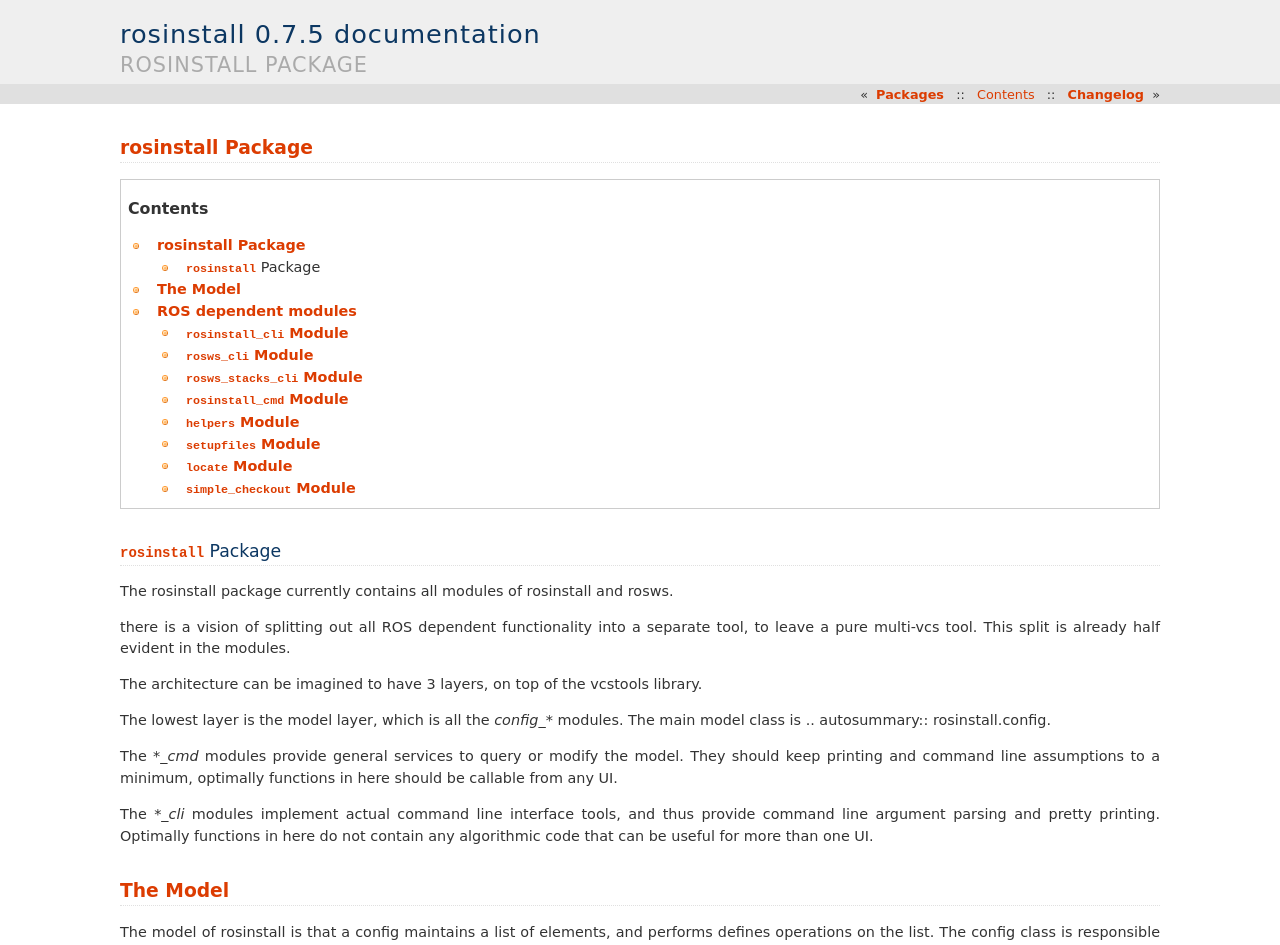
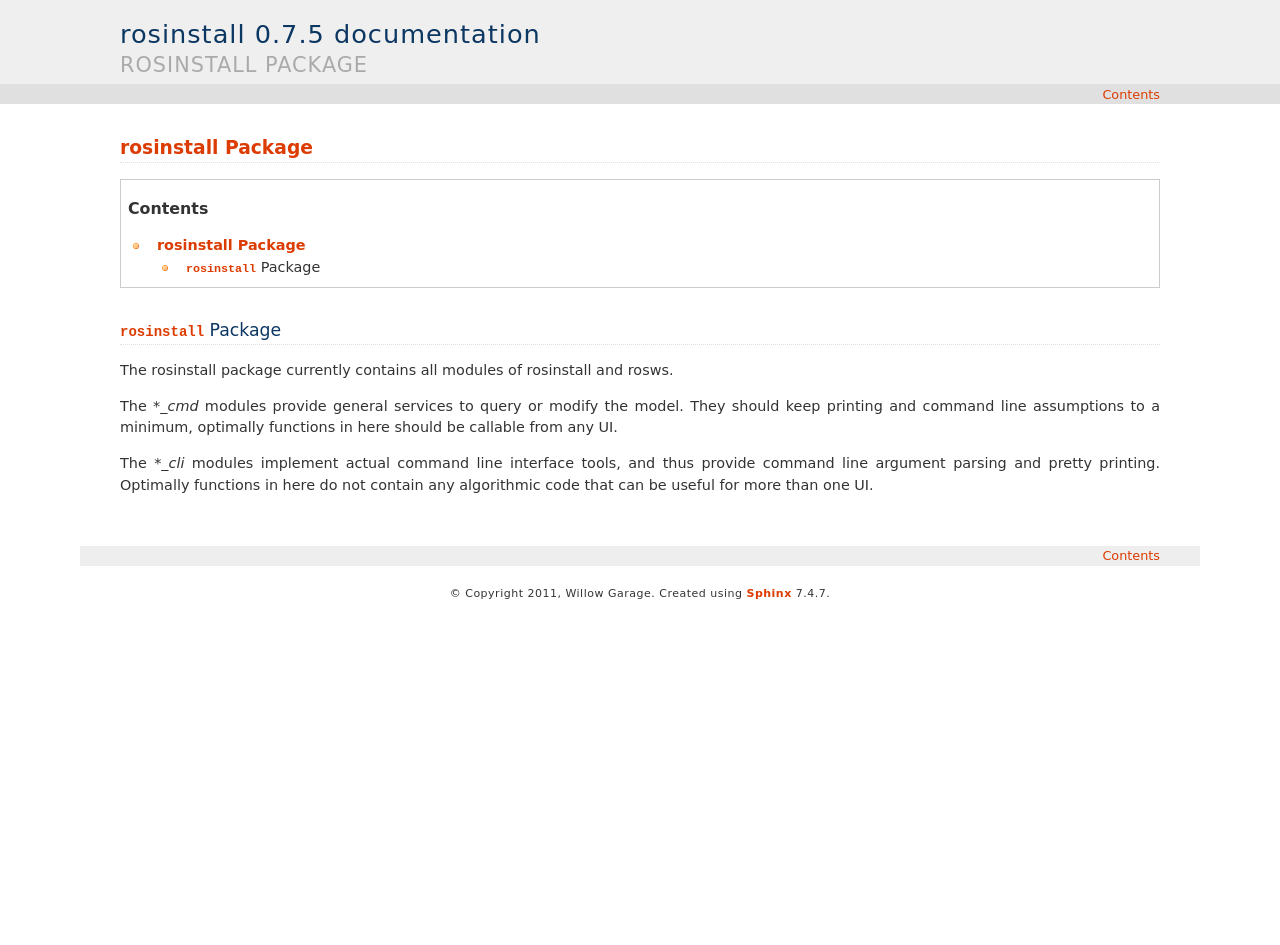
Before and after one commit to vcstools/rosinstall, a Sphinx documentation site: the page built from doc/rosinstall.rst, in a window 1280 px wide and 1400 px high. Shown: the top 945 px of the window. Built offline with Sphinx 7.4.7, drawn with Linux system fonts in a browser that asks for light colours; some of the changed text lies outside the part shown.

Commit message:
update / reduce documentation

```diff
--- a/doc/conf.py
+++ b/doc/conf.py
@@ -28,7 +28,7 @@
 # If extensions (or modules to document with autodoc) are in another directory,
 # add these directories to sys.path here. If the directory is relative to the
 # documentation root, use os.path.abspath to make it absolute, like shown here.
-sys.path.insert(0, os.path.abspath('../src'))
+# sys.path.insert(0, os.path.abspath('../src'))
 
 # -- General configuration -----------------------------------------------
 
@@ -37,8 +37,8 @@
 
 # Add any Sphinx extension module names here, as strings. They can be extensions
 # coming with Sphinx (named 'sphinx.ext.*') or your custom ones.
-extensions = ['sphinx.ext.autodoc', 'sphinx.ext.intersphinx',
-              'sphinx.ext.coverage', 'sphinx.ext.autosummary']
+extensions = ['sphinx.ext.intersphinx',
+              'sphinx.ext.coverage']
 
 # Add any paths that contain templates here, relative to this directory.
 templates_path = ['_templates']
--- a/doc/rosinstall.rst
+++ b/doc/rosinstall.rst
@@ -9,16 +9,6 @@
 
 The rosinstall package currently contains all modules of rosinstall and rosws.
 
-there is a vision of splitting out all ROS dependent functionality into
-a separate tool, to leave a pure multi-vcs tool. This split is already half
-evident in the modules.
-
-The architecture can be imagined to have 3 layers, on top of the
-vcstools library.
-
-The lowest layer is the model layer, which is all the `config_*` modules.
-The main model class is .. autosummary:: rosinstall.config.
-
 The `*_cmd` modules provide general services to query or modify the model.
 They should keep printing and command line assumptions to a minimum,
 optimally functions in here should be callable from any UI.
@@ -27,93 +17,3 @@
 provide command line argument parsing and pretty printing. Optimally
 functions in here do not contain any algorithmic code that can be useful
 for more than one UI.
-
-
-The Model
-=========
-
-The model of rosinstall is that a config maintains a list of elements,
-and performs defines operations on the list. The config class is
-responsible for ensuring consistency, such as not having two elements
-with the same localname.
-
-A config element defines one main function `install`, which eventually
-calls an SCM provider to checkout or update code.
-
-
-
-ROS dependent modules
-=====================
-
-These modules provide functions on top of the multiproject context with reference to ROS.
-
-:mod:`rosinstall_cli` Module
-----------------------------
-
-.. automodule:: rosinstall.rosinstall_cli
-    :members:
-    :special-members:
-    :undoc-members:
-    :show-inheritance:
-
-
-:mod:`rosws_cli` Module
------------------------
-
-.. automodule:: rosinstall.rosws_cli
-    :members:
-    :undoc-members:
-    :show-inheritance:
-
-:mod:`rosws_stacks_cli` Module
-------------------------------
-
-.. automodule:: rosinstall.rosws_stacks_cli
-    :members:
-    :special-members:
-    :undoc-members:
-    :show-inheritance:
-
-:mod:`rosinstall_cmd` Module
-----------------------------
-
-.. automodule:: rosinstall.rosinstall_cmd
-    :members:
-    :undoc-members:
-    :show-inheritance:
-
-
-:mod:`helpers` Module
----------------------
-
-.. automodule:: rosinstall.helpers
-    :members:
-    :undoc-members:
-    :show-inheritance:
-
-
-:mod:`setupfiles` Module
-------------------------
-
-.. automodule:: rosinstall.setupfiles
-    :members:
-    :undoc-members:
-    :show-inheritance:
-
-:mod:`locate` Module
---------------------
-
-.. automodule:: rosinstall.locate
-    :members:
-    :undoc-members:
-    :show-inheritance:
-
-
-
-:mod:`simple_checkout` Module
------------------------------
-
-.. automodule:: rosinstall.simple_checkout
-    :members:
-    :undoc-members:
-    :show-inheritance:
```
Also changed, not shown: doc/developers_guide.rst (+7 -23 lines), doc/modules.rst (deleted, +0 -7 lines), doc/rosws.rst (+1 -27 lines), 1 other file.
